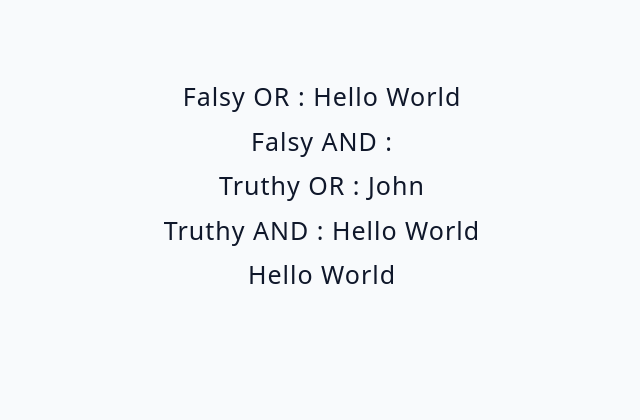
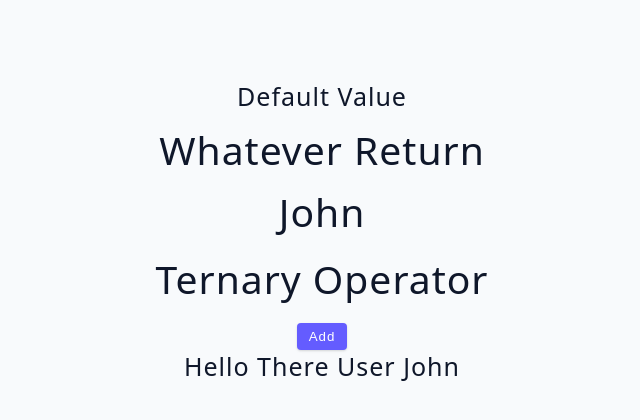
Before and after one commit to alutfi05/belajar-reactjs-lanjutan, a React (Vite) app: page / in a window 1280 px wide. Shown: the top 420 px of the page, without its empty margins (318-958 px from the left). Built offline with nearby package versions, Linux system fonts and the light colour scheme.

Commit message:
learning logic operator in react js

```diff
--- a/src/App.jsx
+++ b/src/App.jsx
@@ -1,4 +1,4 @@
-import Starter from './tutorial/03-conditional-rendering/starter/04-short-circuit-overview';
+import Starter from './tutorial/03-conditional-rendering/starter/05-short-circuit-examples';
 
 function App() {
     return (
--- a/src/tutorial/03-conditional-rendering/starter/05-short-circuit-examples.jsx
+++ b/src/tutorial/03-conditional-rendering/starter/05-short-circuit-examples.jsx
@@ -8,7 +8,38 @@
     const [user, setUser] = useState({ name: 'john' });
     const [isEditing, setIsEditing] = useState(false);
 
-  return <h2>short circuit - examples</h2>;
+    return (
+        <div>
+            <h4>{text || 'default value'}</h4>
+            {text && (
+                <div>
+                    <h2>whatever return</h2>
+                    <h2>{name}</h2>
+                </div>
+            )}
+            {user && <SomeComponent name={user.name} />}
+            <h2 style={{ margin: '1rem 0' }}>Ternary Operator</h2>
+            <button className="btn">{isEditing ? 'edit' : 'add'}</button>
+            {user ? (
+                <div>
+                    <h4>hello there user {user.name}</h4>
+                </div>
+            ) : (
+                <div>
+                    <h2>please login</h2>
+                </div>
+            )}
+        </div>
+    );
+};
+
+const SomeComponent = ({ name }) => {
+    return (
+        <div>
+            <h2>whatever return</h2>
+            <h2>{name}</h2>
+        </div>
+    );
 };
 
 export default ShortCircuitExamples;
```
Lines whose indentation alone changed are shown as unchanged.
